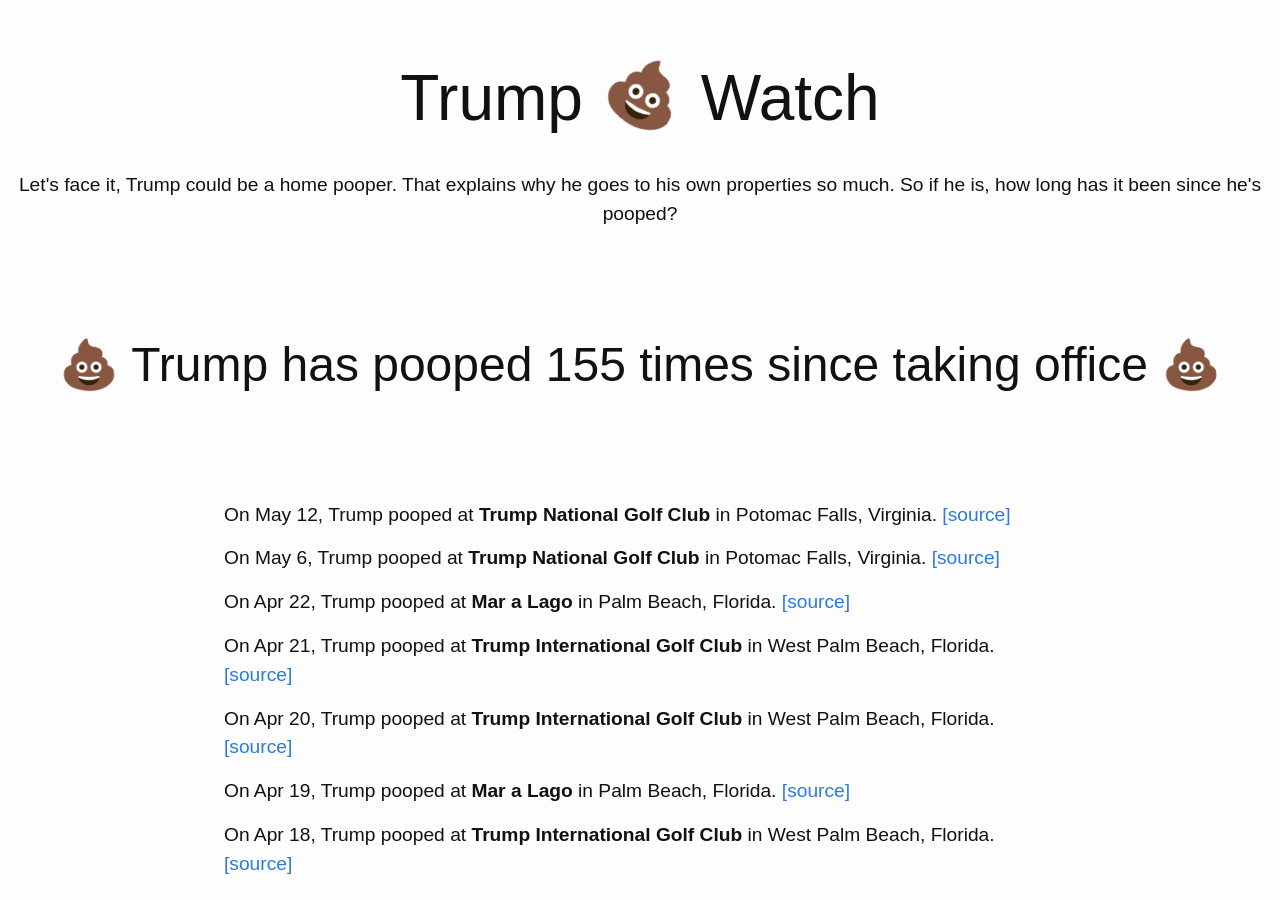
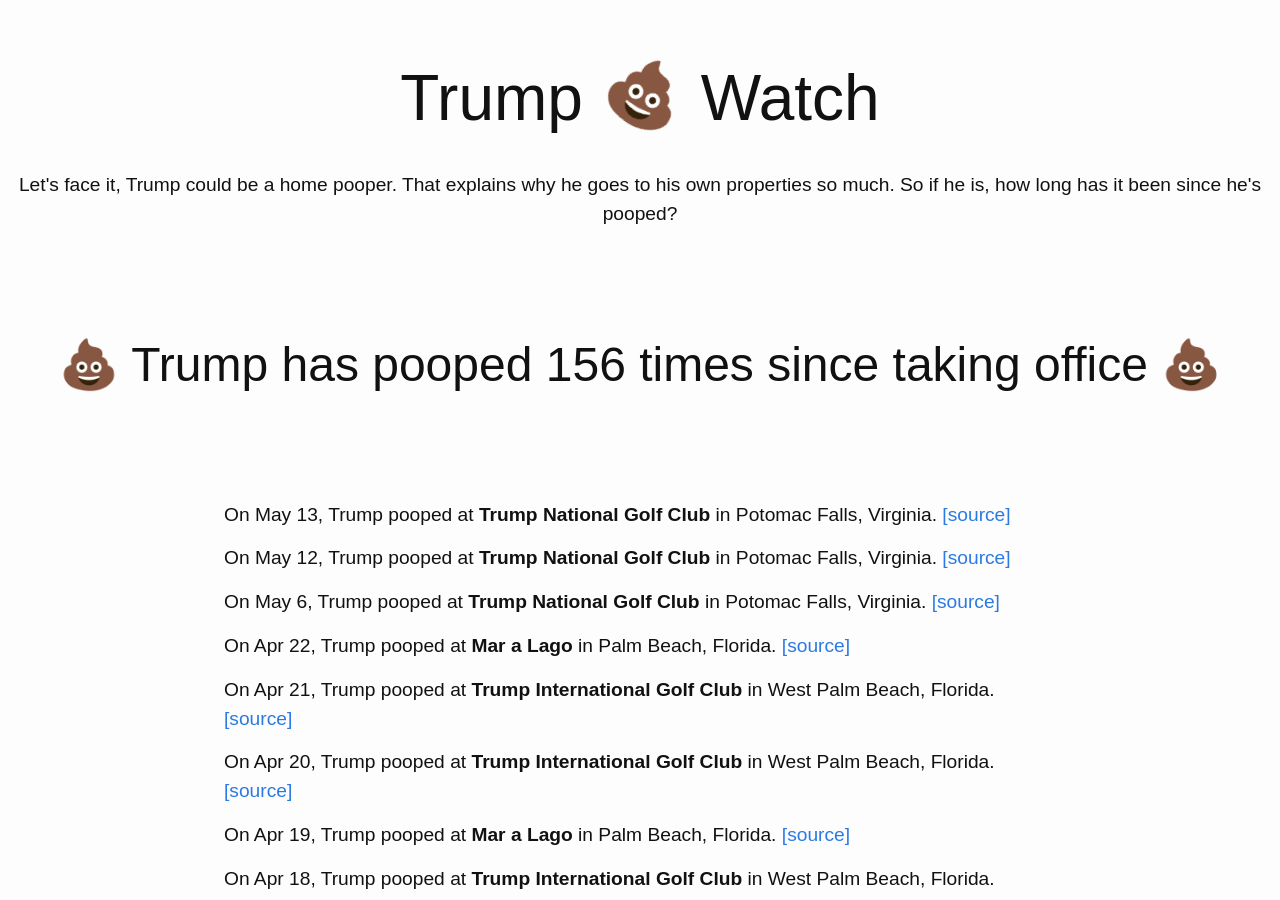
Before and after one commit to dansinker/trumppoopwatch.org, a Jekyll site: the page built from pooparchive.md, in a window 1280 px wide and 900 px high. Built offline with Jekyll 4.4.1, drawn with Linux system fonts in a browser that asks for light colours; nearby versions of some CDN libraries.

Commit message:
another day another trip to trump national

```diff
--- a/_data/trumps.yml
+++ b/_data/trumps.yml
@@ -1,4 +1,8 @@
 poops:
+- location: Trump National Golf Club
+  city: Potomac Falls, Virginia
+  date: 2018-05-13
+  link: https://publicpool.kinja.com/subject-pool-report-3-1825992426
 - location: Trump National Golf Club
   city: Potomac Falls, Virginia
   date: 2018-05-12
```
